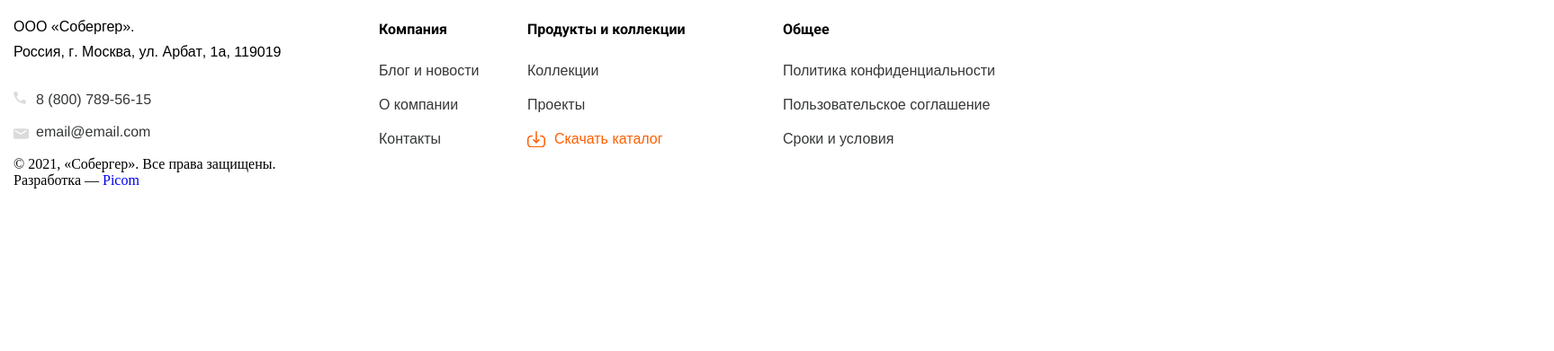
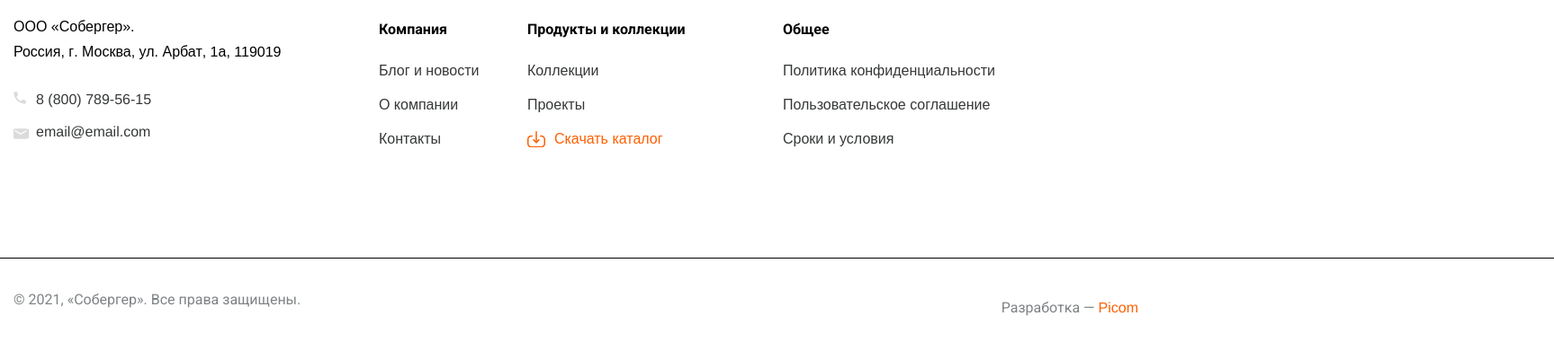
Before and after one commit to miron18rus/miron18rus-picom, a website: page app/index.html in a window 1280 px wide. Shown: the part 2782-3173 px from the top of the page at 90% size, 1727 px wide, since content can reach past the window. Before the commit the page ends 2992 px from the top, so only its background shows below. Drawn offline with nearby package versions, Linux system fonts and the light colour scheme; files whose address does not match are found by name.

Commit message:
footer is done

```diff
--- a/app/scss/style.scss
+++ b/app/scss/style.scss
@@ -301,6 +301,7 @@
     }
     &__menu{
         position: relative;
+        margin: 0 0 113px 0;
         &:nth-child(2){
             margin: 0 -55px 0 0 ;
         }
@@ -332,4 +333,36 @@
             left: 0px;
         }
     }
+    &__double{
+        display: flex;
+        justify-content: space-between;
+        padding: 37px 0 109px 0;
+        position: relative;
+        &::before{
+            content: '';
+            width: 1920px;
+            height: 1px;
+            position: absolute;
+            top: 0px;
+            left: -208px;
+            background-color: black;
+        }
+    }
+    &__double-rights{
+        @extend %title-font-400;
+        font-size: 16px;
+        color: #7E8385;
+    }
+    &__double-development{
+        @extend %title-font-400;
+        font-size: 16px;
+        color: #7E8385;
+    }
+    &__double-development--link{
+        font-family: 'Arimo', sans-serif;
+        font-weight: 400;
+        font-size: 16px;
+        line-height: 38px;
+        color: $text;
+    }
 }
```
Also changed, not shown: app/css/style.min.css.
